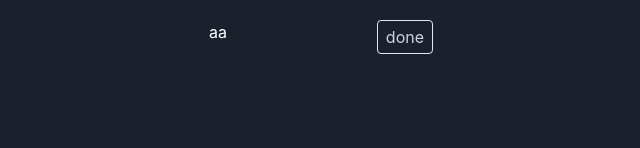
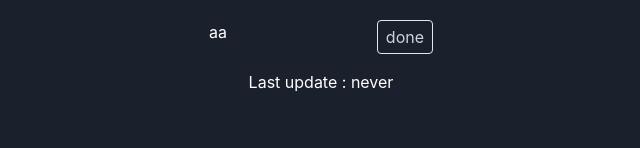
Before and after one commit to tsurumiii/react-hooks-app, a React (Create React App) app: page /todo in a window 1280 px wide. Shown: the part 152-300 px from the top of the page, without its empty margins (319-959 px from the left). Built offline with nearby package versions, Linux system fonts and the light colour scheme.

Commit message:
update todo page to bool style [src/page/todo.js]

```diff
--- a/src/page/todo.js
+++ b/src/page/todo.js
@@ -69,12 +69,19 @@ function TodoPage() {
           {store.todos.map((todo, index) => {
             return (
               <div className="text-white w-64 py-4 px-4 hover:bg-gray-700 flex justify-between">
-                <div key={index} >
-                  {todo.todo}
-                </div>
+                {
+                  todo.done ?
+                    <div key={index} className="line-through">
+                      {todo.todo}
+                    </div>
+                    :
+                    <div key={index} >
+                      {todo.todo}
+                    </div>
+                }
                 <div className="flex">
                   <div onClick={() => doneTodoFunction(index)} className="border rounded px-2 py py-1 text-gray-400 hover:bg-gray-800 cursor-pointer">
-                    done
+                    {todo.done ? 'undone' : 'done'}
                   </div>
                   {
                     todo.done ?
@@ -92,6 +99,10 @@ function TodoPage() {
           })}
         </div>
       </div>
+      <div>
+        <h2 className="text-white">Last update : {(store.lastUpadate != null) ? new Date(store.lastUpadate).toString() : 'never'} </h2>
+      </div>
+
     </div>
   )
 }
```
